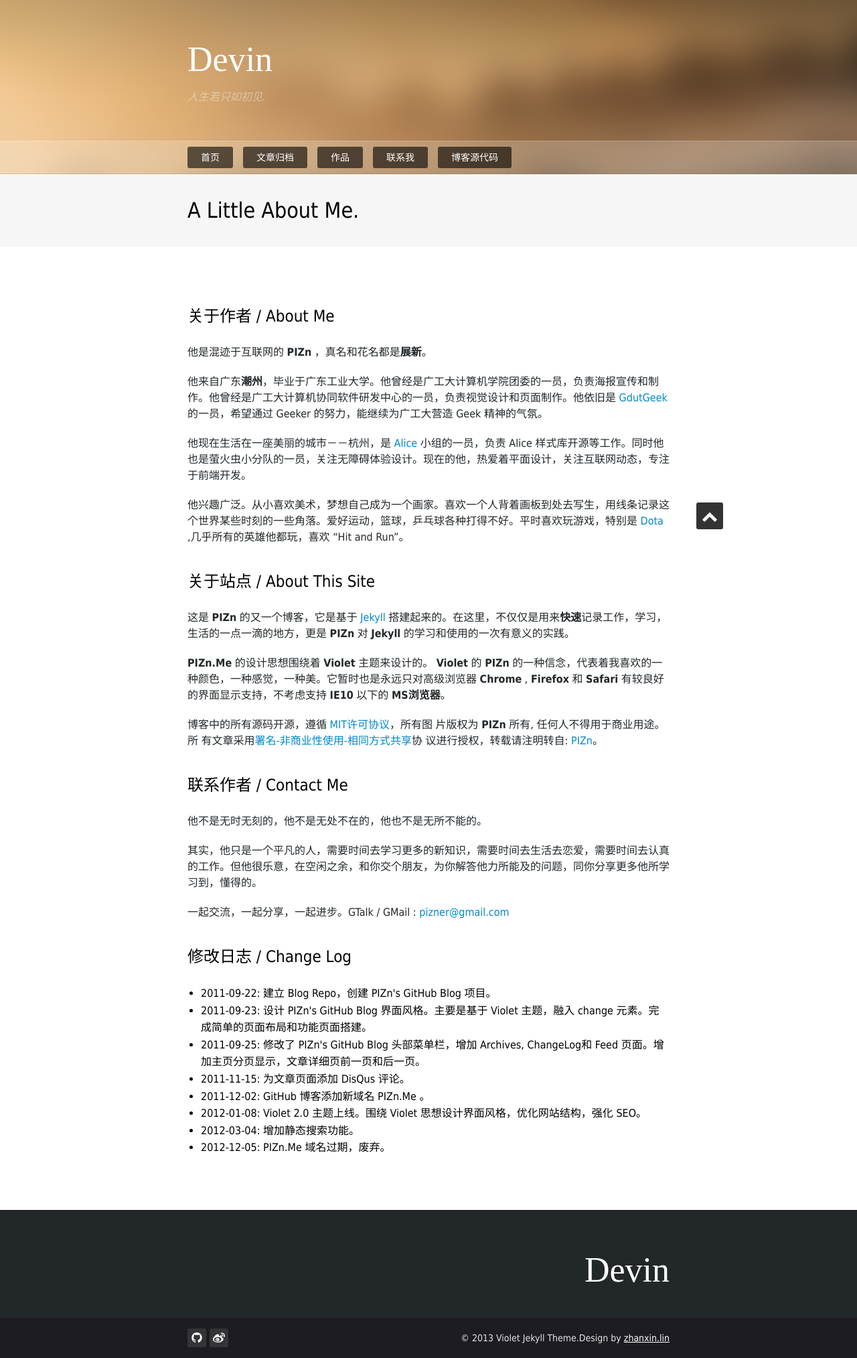
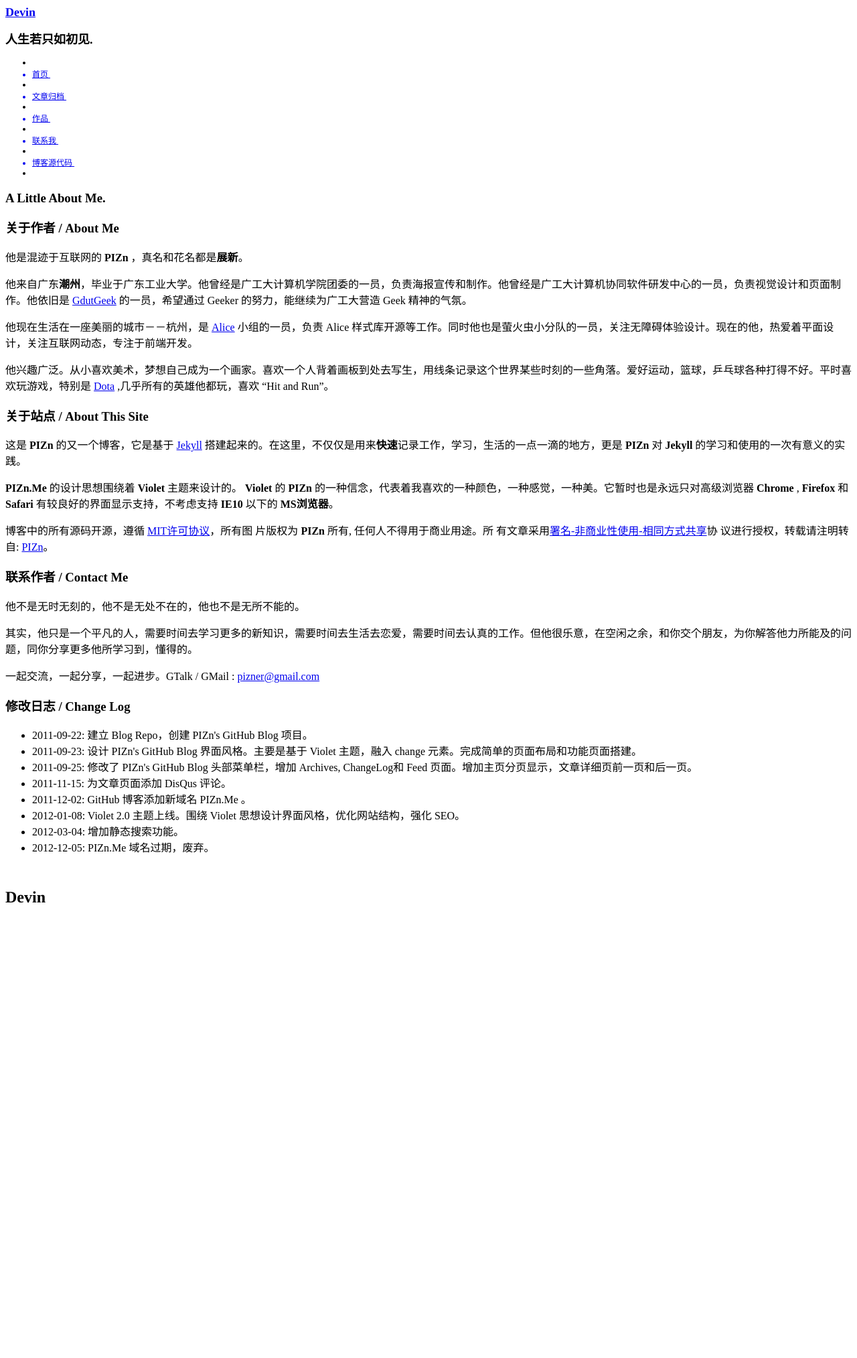
Before and after one commit to jigeDevin/jigeDevin.github.io, a Jekyll site: the page built from contact.html, in a window 1280 px wide. Shown: the whole page at 67% size. Built offline with Jekyll 4.4.1, drawn with Linux system fonts in a browser that asks for light colours; nearby versions of some CDN libraries; some web fonts are replaced; after the commit the page ends 1419 px from its top, so only the background shows below that.

Commit message:
no message

```diff
--- a/_layouts/default.html
+++ b/_layouts/default.html
@@ -1,123 +1,39 @@
-<!DOCTYPE html>
+<!DOCTYPE html PUBLIC "-//W3C//DTD HTML 4.01//EN" "http://www.w3.org/TR/html4/strict.dtd">
 <html>
 <head>
-    <!--
-     **
-     * Author:         掌心
-     * Contact:        zhanxin.info@gmail.com
-     * Theme Name:     Violet ( Violet 主题代表着一种颜色，一种情感，还有一种美)
-     * Create Date:    2013.10
-     * Update:         2014.09
-     **
-    -->
-    <meta charset="utf-8" />
-    <title>
-        {% if page.title %}
-            {{ page.title }}
-        {% else %}
-            {{ site.title }}
-        {% endif %}
-    </title>
-    <meta name="generator" content="Jekyll" />
-    <meta name="author" content="{{ site.author.name }}" />
-    <meta name="description" content="{{ page.description }}" />
-    <meta name="keywords" content="{{ page.keywords | join: ',' }}" />
-    <meta name="viewport" content="width=device-width, initial-scale=1, maximum-scale=1, user-scalable=no" />
-    <!-- //页面样式 -->
-    <link rel="stylesheet" href="{{ site.url }}{{ site.themes }}/css/style.css" type="text/css" />
-    <link rel="alternate" type="application/atom+xml" title="Recent Entries" href="{{ site.feed }}" />
-    <link href="//netdna.bootstrapcdn.com/font-awesome/4.0.1/css/font-awesome.css" rel="stylesheet">
-    <link href='http://fonts.googleapis.com/css?family=Spirax' rel='stylesheet' type='text/css'>
-    <link rel="shortcut icon" href="{{ site.url }}{{ site.themes }}/images/favicon.ico" type="image/x-icon" />
-    <!--[if lt IE 9]><script src="http://html5shiv.googlecode.com/svn/trunk/html5.js"></script><![endif]-->
+  <meta http-equiv="Content-Type" content="text/html; charset=utf-8">
+  <meta http-equiv="Content-Style-Type" content="text/css">
+  <title>{% if page.title %} {{ page.title }} {% else %} {{ site.title }} {% endif %}</title>
+  <meta name="Author" content="{{ site.author.name }}">
+  <meta name="Description" content="{{ page.description }}">
+  <meta name="Keywords" content="{{ page.keywords | join: ', ' }}">
+  <meta name="Generator" content="Cocoa HTML Writer">
+  <meta name="CocoaVersion" content="1348.17">
+  <style type="text/css">
+    p.p3 {margin: 0.0px 0.0px 0.0px 0.0px; font: 12.0px Times; color: #000000; -webkit-text-stroke: #000000}
+    p.p6 {margin: 0.0px 0.0px 12.0px 0.0px; font: 12.0px Times; color: #000000; -webkit-text-stroke: #000000; min-height: 14.0px}
+    li.li3 {margin: 0.0px 0.0px 0.0px 0.0px; font: 12.0px Times; color: #000000; -webkit-text-stroke: #000000}
+    li.li4 {margin: 0.0px 0.0px 0.0px 0.0px; font: 12.0px Times; color: #0000ee; -webkit-text-stroke: #000000}
+    span.s1 {text-decoration: underline ; font-kerning: none}
+    span.s2 {font-kerning: none}
+    span.s3 {-webkit-text-stroke: 0px #000000}
+    span.s4 {text-decoration: underline ; font-kerning: none; color: #0000ee; -webkit-text-stroke: 0px #0000ee}
+    span.s5 {font-kerning: none; color: #000000}
+    ul.ul1 {list-style-type: disc}
+  </style>
 </head>
-<body id="violet">
-    <div class="page-wrapper">
-        <section class="head" id="violet-head">
-            <header class="header" id="violet-header">
-                <h1 class="logo"><a href="{{ site.url }}">{{ site.title }}</a></h1>
-                <h2 class="subtitle">{{ site.subTitle }}</h2>
-            </header>
-            <nav class="nav" id="violet-nav">
-                <ul class="nav-list">
-                    {% for link in site.nav %}
-                    {% assign active = nil %}
-                    {% if page.url == link.url%}
-                      {% assign active = 'nav-item-active' %}
-                    {% endif %}
-                    <li class="nav-item {{ active }}">
-                        <a href="{{ link.url }}">
-                            {{ link.text }}
-                        </a>
-                        {{ indicator }}
-                    </li>
-                    {% endfor %}
-                </ul>
-            </nav>
-        </section>
-        <section class="main" id="violet-main">
-            {{ content }}
-        </section>
-        <footer class="foot" id="violet-foot">
-            <div class="footer fn-clear">
-                <h1 class="logo">{{ site.title }}</h1>
-            </div>
-            <div class="copyright">
-                <div class="copyright-cnt fn-clear">
-                    {% for link in site.follow %}
-                    <a class="follow" href="{{ link.url }}" target="_blank"><i class="fa {{ link.class }}"></i></a>
-                    {% endfor %}
-                    <p class="text">© 2013 Violet Jekyll Theme.Design by <a href="http://www.zhanxin.info">zhanxin.lin</a></p>
-                </div>
-            </div>
-        </footer>
-    </div>
-
-    <script type="text/javascript" src="{{ site.url }}{{ site.themes }}/js/jquery-1.8.3.js"></script>
-    <script type="text/javascript" src="{{ site.url }}{{ site.themes }}/js/jquery-scrollTo.js"></script>
-    <script type="text/javascript" src="{{ site.url }}{{ site.themes }}/js/common.js"></script>
-    <script type="text/javascript">
-        var headImgArr = [];
-        {% for imgsrc in site.headimg %}
-            headImgArr.push("{{ imgsrc.item }}");
-        {% endfor %}
-        if(headImgArr.length <= 0) {
-            headImgArr = ["/themes/violet/images/hdbg03.jpg"];
-            var item = 0;
-        } else {
-            var item = Math.floor(Math.random() * (headImgArr.length));
-        }
-        $("#violet-head").css({
-            "background-image": "url(" + headImgArr[item] + ")"
-        });
-    </script>
-    {% if page.comment %}
-        {% if site.disqus.config %}
-        <script type="text/javascript">
-            //disqus
-            var disqus_shortname = '{{ site.disqus.id }}';
-            (function() {
-                var dsq = document.createElement('script'); dsq.type = 'text/javascript'; dsq.async = true;
-                dsq.src = 'http://' + disqus_shortname + '.disqus.com/embed.js';
-                (document.getElementsByTagName('head')[0] ||
-                    document.getElementsByTagName('body')[0]).appendChild(dsq);
-            })();
-        </script>
-        {% else %}
-            {% if site.duoshuo.config %}
-            <script type="text/javascript">
-                var duoshuoQuery = {short_name:"{{ site.duoshuo.id }}"};
-                (function() {
-                    var ds = document.createElement('script');
-                    ds.type = 'text/javascript';ds.async = true;
-                    ds.src = 'http://static.duoshuo.com/embed.js';
-                    ds.charset = 'UTF-8';
-                    (document.getElementsByTagName('head')[0]
-                    || document.getElementsByTagName('body')[0]).appendChild(ds);
-                })();
-            </script>
-            {% endif %}
-        {% endif %}
-    {% endif %}
+<body>
+<h1 style="margin: 0.0px 0.0px 14.9px 0.0px; font: 18.0px Times; color: #0000ee; -webkit-text-stroke: #0000ee"><span class="s1"><a href="file:///Users/jige/jigeDevin/_layouts/%7B%7B%20site.url%20%7D%7D"><b>{{ site.title }}</b></a></span></h1>
+<h2 style="margin: 0.0px 0.0px 14.9px 0.0px; font: 18.0px Times; color: #000000; -webkit-text-stroke: #000000"><span class="s2"><b>{{ site.subTitle }}</b></span></h2>
+<ul class="ul1">
+  <li class="li3"><span class="s3"></span><span class="s2">{% for link in site.nav %} {% assign active = nil %} {% if page.url == link.url%} {% assign active = 'nav-item-active' %} {% endif %}</span></li>
+  <li class="li4"><span class="s3"><a href="file:///Users/jige/jigeDevin/_layouts/%7B%7B%20link.url%20%7D%7D"><span class="s4">{{ link.text }} </span></a></span><span class="s5">{{ indicator }}<span class="Apple-converted-space"> </span></span></li>
+  <li class="li3"><span class="s3"></span><span class="s2">{% endfor %}<span class="Apple-converted-space"> </span></span></li>
+</ul>
+<p class="p3"><span class="s2">{{ content }}<span class="Apple-converted-space"> </span></span></p>
+<h1 style="margin: 0.0px 0.0px 16.1px 0.0px; font: 24.0px Times; color: #000000; -webkit-text-stroke: #000000"><span class="s2"><b>{{ site.title }}</b></span></h1>
+<p class="p3"><span class="s2">{% for link in site.follow %} {% endfor %}</span></p>
+<p class="p6"><span class="s2"></span><br></p>
+<p class="p3"><span class="s2">{% if page.comment %} {% if site.disqus.config %} {% else %} {% if site.duoshuo.config %} {% endif %} {% endif %} {% endif %}<span class="Apple-converted-space"> </span></span></p>
 </body>
 </html>
```
Also changed, not shown: README.md (deleted).
